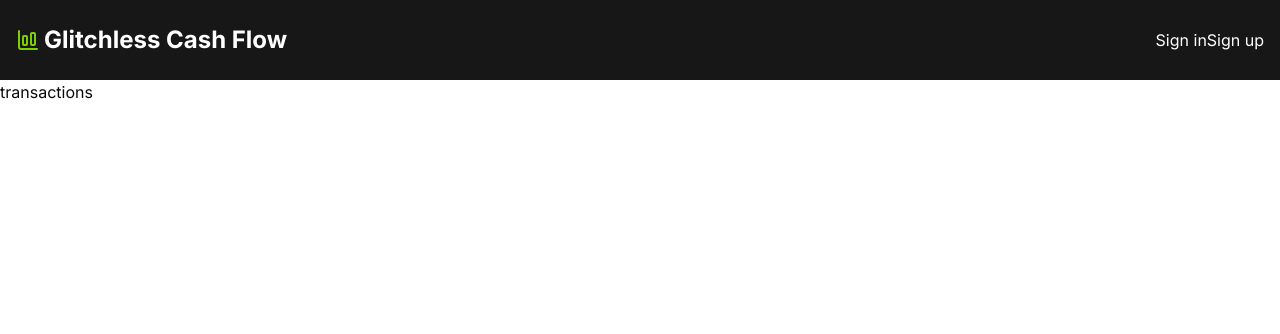
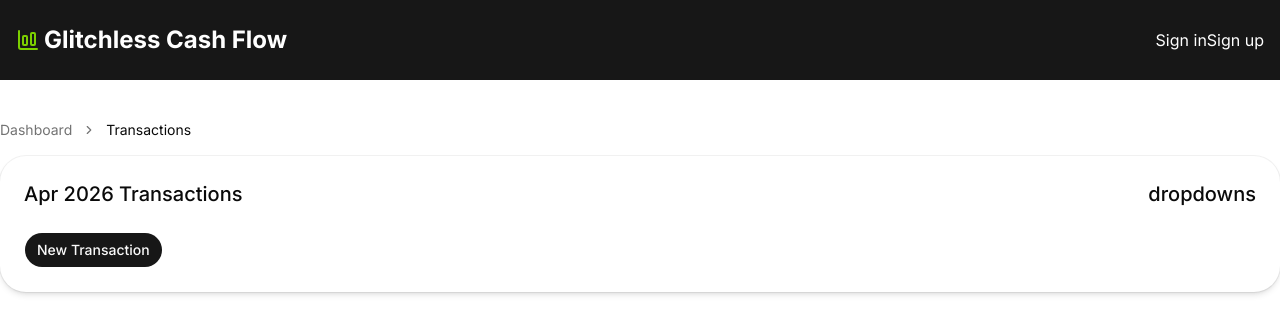
Before and after one commit to glitchlesslabs/glitchless-cashflow, a Next.js app: page /dashboard/transactions in a window 1280 px wide. Shown: the top 334 px of the page. Built offline with nearby package versions, Linux system fonts and the light colour scheme; no server answers.

Commit message:
chore: build out the basic transactions page UI

```diff
--- a/app/dashboard/transactions/page.tsx
+++ b/app/dashboard/transactions/page.tsx
@@ -1,3 +1,68 @@
-export default function TransactionsPage() {
-  return <div>transactions</div>;
+import {
+  Breadcrumb,
+  BreadcrumbItem,
+  BreadcrumbLink,
+  BreadcrumbList,
+  BreadcrumbPage,
+  BreadcrumbSeparator,
+} from '@/components/ui/breadcrumb';
+import { Button } from '@/components/ui/button';
+import { Card, CardContent, CardHeader, CardTitle } from '@/components/ui/card';
+import Link from 'next/link';
+import { format } from 'date-fns';
+import z from 'zod';
+
+const today = new Date();
+const searchSchema = z.object({
+  year: z.coerce
+    .number()
+    .min(today.getFullYear() - 100)
+    .max(today.getFullYear() + 1)
+    .catch(today.getFullYear()),
+  month: z.coerce
+    .number()
+    .min(1)
+    .max(12)
+    .catch(today.getMonth() + 1),
+});
+
+export default async function TransactionsPage({
+  searchParams,
+}: {
+  searchParams: Promise<{ year?: string; month?: string }>;
+}) {
+  const searchParamsValues = await searchParams;
+  const { month, year } = searchSchema.parse(searchParamsValues);
+  const selectedDate = new Date(year, month - 1, 1);
+
+  return (
+    <div className="max-w-7xl w-full mx-auto py-10">
+      <Breadcrumb>
+        <BreadcrumbList>
+          <BreadcrumbItem>
+            <BreadcrumbLink asChild>
+              <Link href="/dashboard">Dashboard</Link>
+            </BreadcrumbLink>
+          </BreadcrumbItem>
+          <BreadcrumbSeparator />
+          <BreadcrumbItem>
+            <BreadcrumbPage>Transactions</BreadcrumbPage>
+          </BreadcrumbItem>
+        </BreadcrumbList>
+      </Breadcrumb>
+      <Card className="mt-4">
+        <CardHeader>
+          <CardTitle className="flex justify-between">
+            <span>{format(selectedDate, 'MMM yyyy')} Transactions</span>
+            <div>dropdowns</div>
+          </CardTitle>
+        </CardHeader>
+        <CardContent>
+          <Button asChild>
+            <Link href="/dashboard/transactions/new">New Transaction</Link>
+          </Button>
+        </CardContent>
+      </Card>
+    </div>
+  );
 }
```
